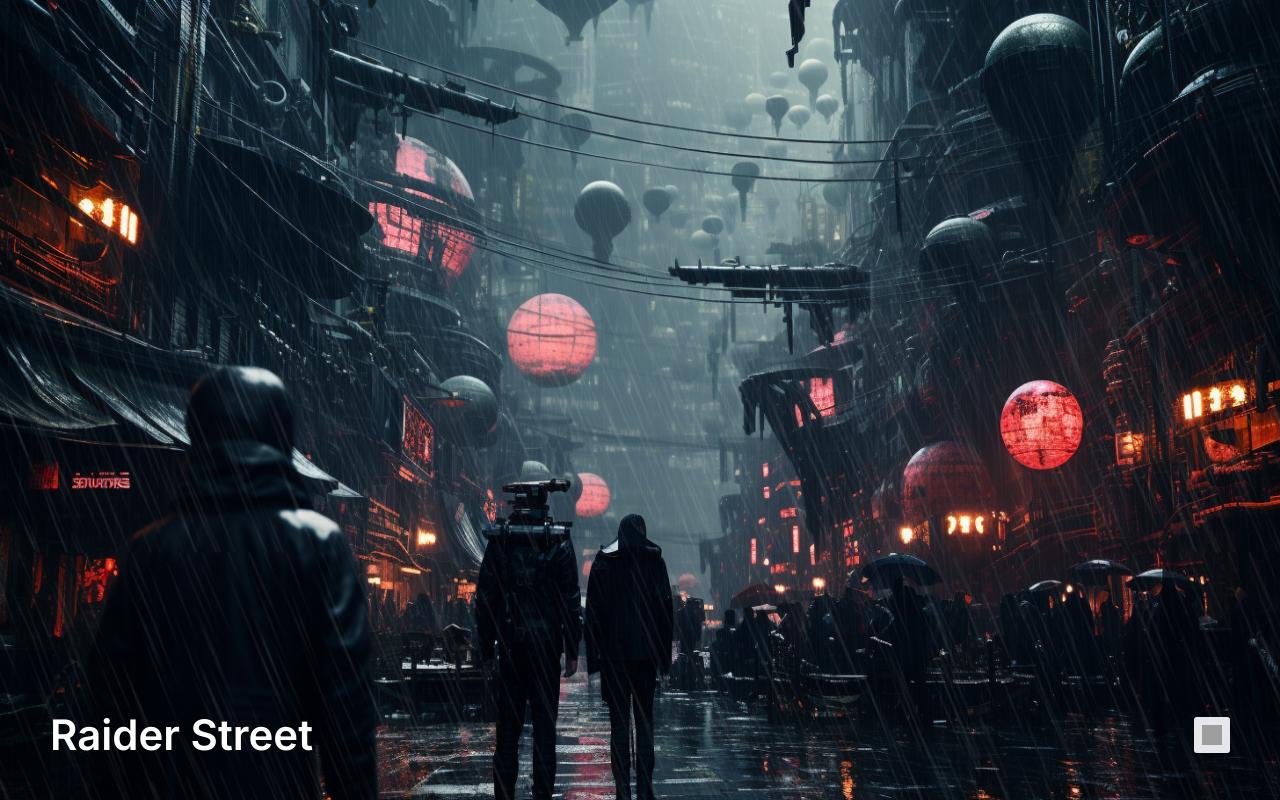
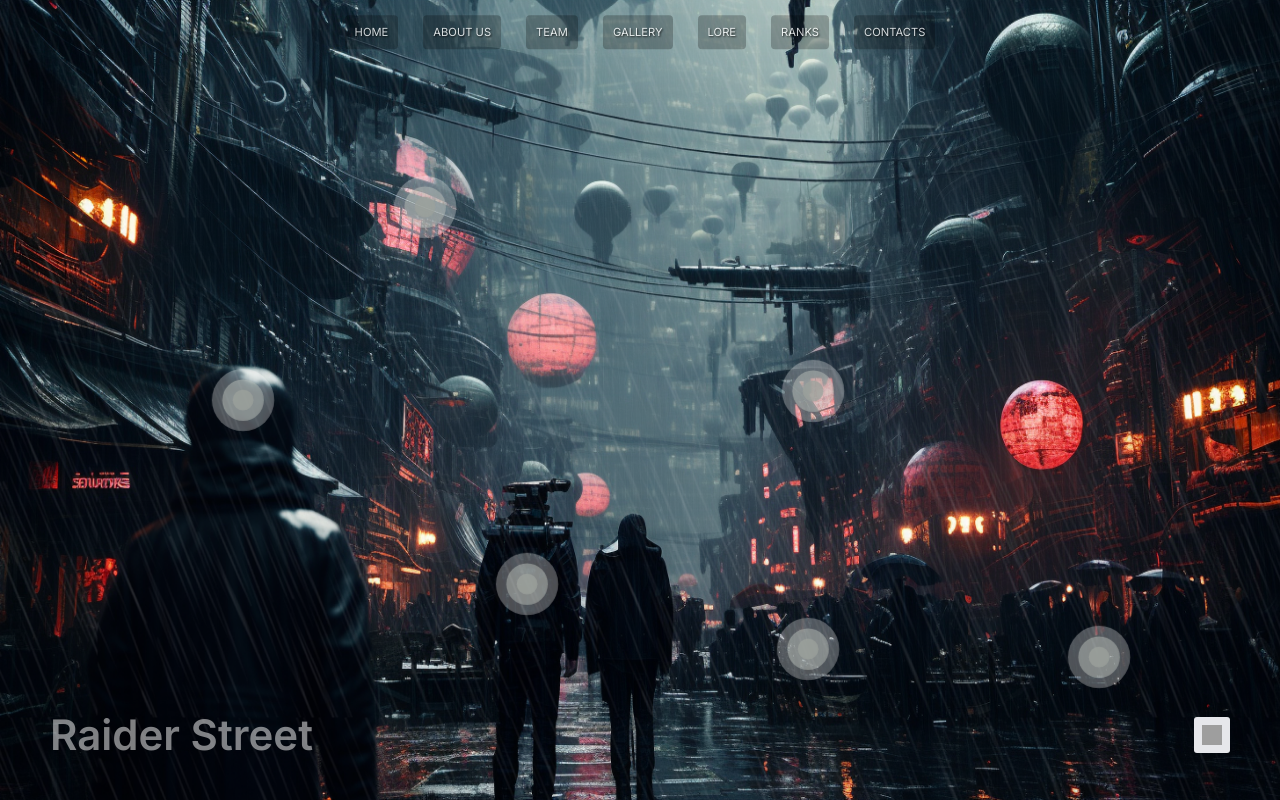
Before and after one commit to woodsmokeheart/rucryptosquad, a Next.js app: page / in a window 1280 px wide. Built offline with nearby package versions, Linux system fonts and the light colour scheme; grey boxes are pictures that could not be loaded.

Commit message:
added header

```diff
--- /dev/null
+++ b/src/components/Header/Header.module.scss
@@ -0,0 +1,53 @@
+.wrapper {
+  position: absolute;
+  top: 0;
+  z-index: 2;
+  width: 100%;
+  height: 72px;
+  padding: 0 50px;
+  display: flex;
+  align-items: center;
+  justify-content: center;
+  animation: slideTop 3s ease forwards;
+
+  section {
+    > ul {
+      display: flex;
+      align-items: center;
+
+      li {
+        list-style: none;
+
+        &:not(:first-child) {
+          margin-left: 25px;
+        }
+      }
+    }
+
+    a {
+      text-transform: uppercase;
+      font-size: 0.7rem;
+      line-height: 135%;
+      background-color: rgba(0, 0, 0, 0.3);
+      padding: 10px;
+      text-shadow: 1px 1px 2px black;
+      border-radius: 4px;
+      transition: all 0.3s ease-in-out;
+      &:hover {
+        background-color: rgba(0, 0, 0, 0.4);
+        transition: all 0.3s ease-in-out;
+      }
+    }
+  }
+}
+
+@keyframes slideTop {
+  0% {
+    opacity: 0;
+    transform: translate(0%, -40%);
+  }
+  100% {
+    opacity: 1;
+    transform: translate(0%, 0%);
+  }
+}
--- /dev/null
+++ b/src/components/Header/Header.tsx
@@ -0,0 +1,36 @@
+import Link from "next/link";
+import styles from "./Header.module.scss";
+
+const Header = () => {
+  return (
+    <div className={styles.wrapper}>
+      <section>
+        <ul>
+          <li>
+            <Link href="/">Home</Link>
+          </li>
+          <li>
+            <Link href="/about_us">About Us</Link>
+          </li>
+          <li>
+            <Link href="/team">Team</Link>
+          </li>
+          <li>
+            <Link href="/gallery">Gallery</Link>
+          </li>
+          <li>
+            <Link href="/lore">Lore</Link>
+          </li>
+          <li>
+            <Link href="/ranks">Ranks</Link>
+          </li>
+          <li>
+            <Link href="/contacts">Contacts</Link>
+          </li>
+        </ul>
+      </section>
+    </div>
+  );
+};
+
+export default Header;
--- a/src/components/home/ResponsiveScreens/HomePageDesktop.tsx
+++ b/src/components/home/ResponsiveScreens/HomePageDesktop.tsx
@@ -4,6 +4,7 @@ import LinkButton from "../LinkButton/LinkButton";
 import Background from "../Background/Background";
 import Water from "@/components/Water/Water";
 import Footer from "../Footer/Footer";
+import Header from "@/components/Header/Header";
 
 const HomePageDesktop = () => {
   const [appear, setAppear] = useState(false);
@@ -32,10 +33,9 @@ const HomePageDesktop = () => {
     showButtonsTimeoutFn();
   }, [showButtonsTimeoutFn]);
 
-
-
   return (
     <React.Fragment>
+      <Header />
       <LinkButton
         link="/about_us"
         classNames="about"
```
